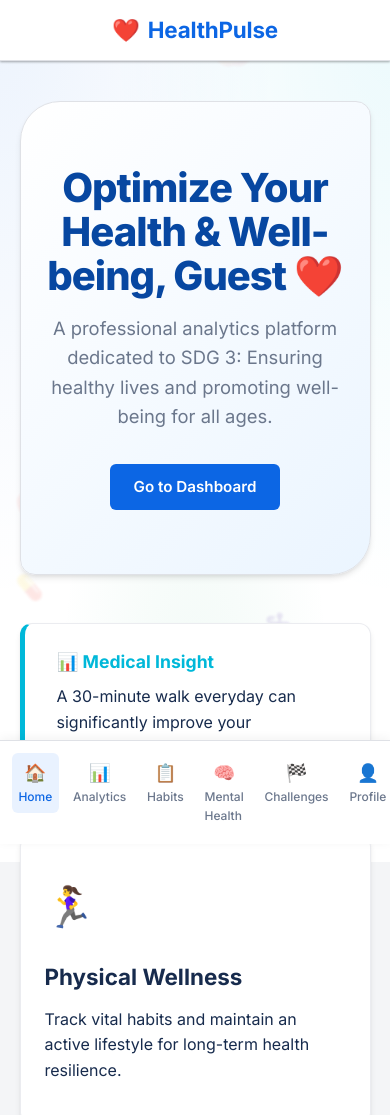
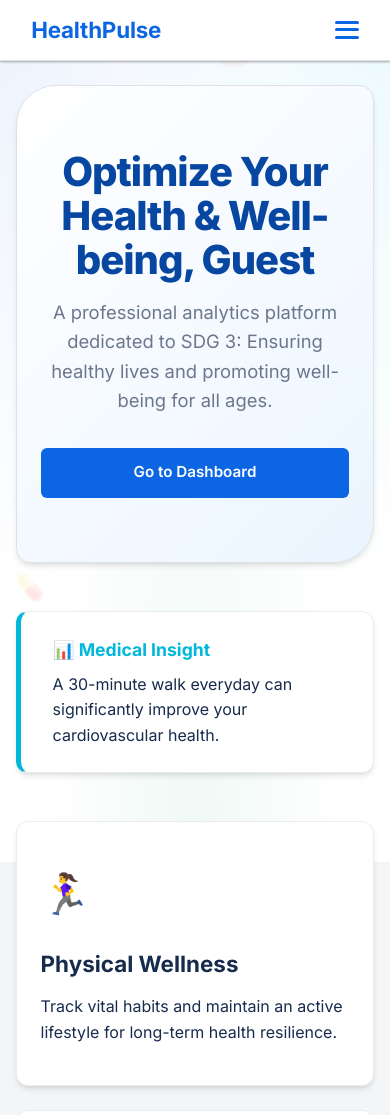
Before and after one commit to jana-haitham/HealthPulse-Resilience-Platform, a plain HTML site: page home.html in a window 390 px wide. Shown: the top 1115 px of the page. Drawn offline with Linux system fonts and the light colour scheme.

Commit message:
edit responsive

```diff
--- a/css/shared.css
+++ b/css/shared.css
@@ -122,7 +122,7 @@ body::before {
 }
 
 .navbar .logo::before {
-  content: "❤️"; /* Medical heart icon instead of leaf */
+  display: none;
 }
 
 .nav-links {
@@ -243,44 +243,74 @@ body::before {
   animation: fadeIn 0.4s ease-out forwards;
 }
 
-@media (max-width: 768px) {
+@media (max-width: 1024px) {
+  .menu-toggle {
+    display: flex;
+    flex-direction: column;
+    justify-content: space-between;
+    width: 24px;
+    height: 18px;
+    cursor: pointer;
+    z-index: 2100;
+  }
+
+  .menu-toggle span {
+    display: block;
+    height: 3px;
+    width: 100%;
+    background-color: var(--primary-color);
+    border-radius: 3px;
+    transition: all 0.3s cubic-bezier(0.4, 0, 0.2, 1);
+  }
+
   .nav-links {
     position: fixed;
-    bottom: 0;
-    left: 0;
-    width: 100%;
+    top: 0;
+    right: -100%;
+    height: 100vh;
+    width: 280px;
     background: var(--white);
-    padding: 0.75rem;
-    box-shadow: 0 -2px 10px rgba(0,0,0,0.05);
-    justify-content: space-around;
+    flex-direction: column;
+    justify-content: center;
+    align-items: center;
+    padding: 2rem;
+    box-shadow: -10px 0 30px rgba(0,0,0,0.1);
+    transition: right 0.4s cubic-bezier(0.4, 0, 0.2, 1);
     z-index: 2000;
-    border-top: 1px solid #dfe1e6;
+    gap: 2rem;
+    border-top: none;
+  }
+
+  .nav-links.active {
+    right: 0;
   }
 
   .nav-links a {
-    padding: 0.4rem;
-    font-size: 0.75rem;
-    flex-direction: column;
-    display: flex;
-    align-items: center;
+    padding: 0.8rem 2rem;
+    font-size: 1.1rem;
+    width: 100%;
+    text-align: center;
+    display: block;
   }
 
-    padding-bottom: 6rem;
+  .nav-links a span { display: inline; }
+
+  .nav-links li:nth-child(n) a::before { display: none; }
+
+  /* Hamburger Animation */
+  .menu-toggle.active span:nth-child(1) {
+    transform: translateY(7.5px) rotate(45deg);
+  }
+  .menu-toggle.active span:nth-child(2) {
+    opacity: 0;
+  }
+  .menu-toggle.active span:nth-child(3) {
+    transform: translateY(-7.5px) rotate(-45deg);
   }
 
-  .nav-links a span { display: none; }
-
-  .nav-links li:nth-child(1) a::before { content: "🏠"; font-size: 1.1rem; }
-  .nav-links li:nth-child(2) a::before { content: "📊"; font-size: 1.1rem; }
-  .nav-links li:nth-child(3) a::before { content: "📋"; font-size: 1.1rem; }
-  .nav-links li:nth-child(4) a::before { content: "🧠"; font-size: 1.1rem; }
-  .nav-links li:nth-child(5) a::before { content: "🏁"; font-size: 1.1rem; }
-  .nav-links li:nth-child(6) a::before { content: "👤"; font-size: 1.1rem; }
-  .nav-links li:nth-child(7) a::before { content: "🚪"; font-size: 1.1rem; }
-
   .navbar {
-    padding: 0.75rem 5%;
-    justify-content: center;
+    padding: 0.75rem 8%;
+    justify-content: space-between;
   }
 }
 
--- a/home.html
+++ b/home.html
@@ -1,5 +1,6 @@
 <!DOCTYPE html>
 <html lang="en">
+
 <head>
     <meta charset="UTF-8">
     <meta name="viewport" content="width=device-width, initial-scale=1.0">
@@ -8,11 +9,18 @@
     <link rel="stylesheet" href="css/home.css">
     <link rel="preconnect" href="https://fonts.googleapis.com">
     <link rel="preconnect" href="https://fonts.gstatic.com" crossorigin>
-    <link href="https://fonts.googleapis.com/css2?family=Inter:wght@300;400;500;600;700;800&display=swap" rel="stylesheet">
+    <link href="https://fonts.googleapis.com/css2?family=Inter:wght@300;400;500;600;700;800&display=swap"
+        rel="stylesheet">
 </head>
+
 <body>
     <nav class="navbar">
         <a href="home.html" class="logo">HealthPulse</a>
+        <div class="menu-toggle" id="mobile-menu">
+            <span></span>
+            <span></span>
+            <span></span>
+        </div>
         <ul class="nav-links">
             <li><a href="home.html"><span>Home</span></a></li>
             <li><a href="dashboard.html"><span>Analytics</span></a></li>
@@ -26,8 +34,9 @@
 
     <div class="container">
         <section class="hero fade-in">
-            <h1 class="hero-title">Optimize Your Health & Well-being, <span id="welcomeName">User</span> ❤️</h1>
-            <p class="hero-subtitle">A professional analytics platform dedicated to SDG 3: Ensuring healthy lives and promoting well-being for all ages.</p>
+            <h1 class="hero-title">Optimize Your Health & Well-being, <span id="welcomeName">User</span></h1>
+            <p class="hero-subtitle">A professional analytics platform dedicated to SDG 3: Ensuring healthy lives and
+                promoting well-being for all ages.</p>
             <div id="statusOverlay" class="status-overlay hidden">
                 <div class="mini-score">
                     Current Resilience Index: <span id="miniScoreVal">0</span>%
@@ -103,20 +112,25 @@
                     <h2>SDG 3: Good Health and Well-being</h2>
                 </div>
                 <p class="sdg-intro">
-                    Sustainable Development Goal 3 aims to ensure healthy lives and promote well-being for all at all ages. This professional utility is designed to help individuals track their progress toward these vital targets.
+                    Sustainable Development Goal 3 aims to ensure healthy lives and promote well-being for all at all
+                    ages. This professional utility is designed to help individuals track their progress toward these
+                    vital targets.
                 </p>
                 <div class="sdg-facts">
                     <div class="sdg-fact-box">
                         <span class="fact-icon">⚕️</span>
-                        <p><strong>Universal Healthcare:</strong> HealthPulse supports the mission of universal healthcare access by empowering users to manage their own metrics.</p>
+                        <p><strong>Universal Healthcare:</strong> HealthPulse supports the mission of universal
+                            healthcare access by empowering users to manage their own metrics.</p>
                     </div>
                     <div class="sdg-fact-box">
                         <span class="fact-icon">🧠</span>
-                        <p><strong>Mental Resilience:</strong> Mental well-being is a core pillar of SDG 3, requiring consistent monitoring and support.</p>
+                        <p><strong>Mental Resilience:</strong> Mental well-being is a core pillar of SDG 3, requiring
+                            consistent monitoring and support.</p>
                     </div>
                     <div class="sdg-fact-box">
                         <span class="fact-icon">🏃‍♀️</span>
-                        <p><strong>Preventive Action:</strong> Small daily habits are the first line of defense in global disease prevention.</p>
+                        <p><strong>Preventive Action:</strong> Small daily habits are the first line of defense in
+                            global disease prevention.</p>
                     </div>
                 </div>
                 <div class="sdg-motivation">
@@ -129,9 +143,11 @@
     <script src="js/shared.js"></script>
     <script src="js/home.js"></script>
 </body>
+
 </html>
 
-    <script src="js/shared.js"></script>
-    <script src="js/home.js"></script>
+<script src="js/shared.js"></script>
+<script src="js/home.js"></script>
 </body>
+
 </html>
```
Also changed, not shown: challenges.html (+13 -3 lines), dashboard.html (+13 -3 lines), habits.html (+11 -2 lines), mood.html (+11 -2 lines), profile.html (+12 -2 lines), assets/imges/healthPluse.png (added), js/shared.js (line endings or trailing spaces), 1 other file.
